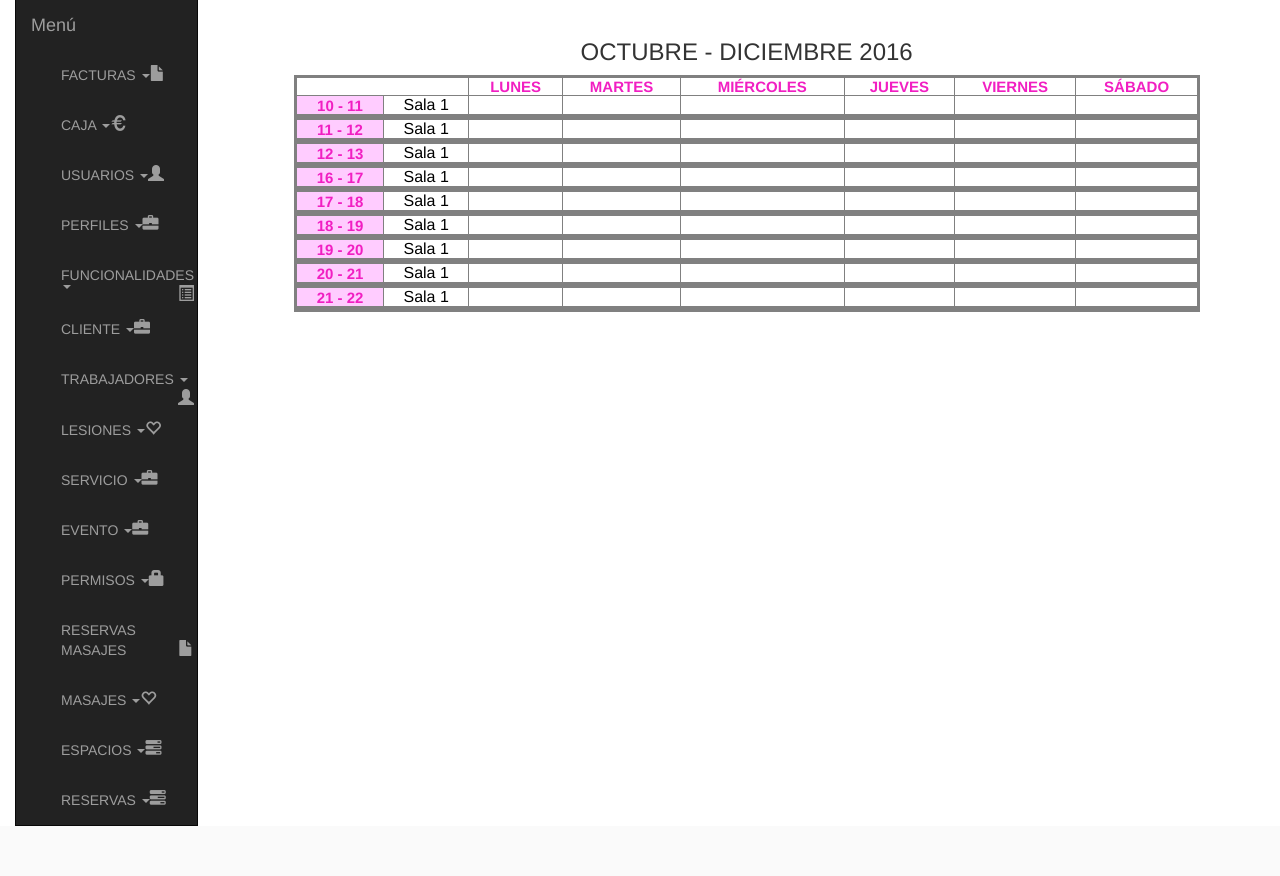
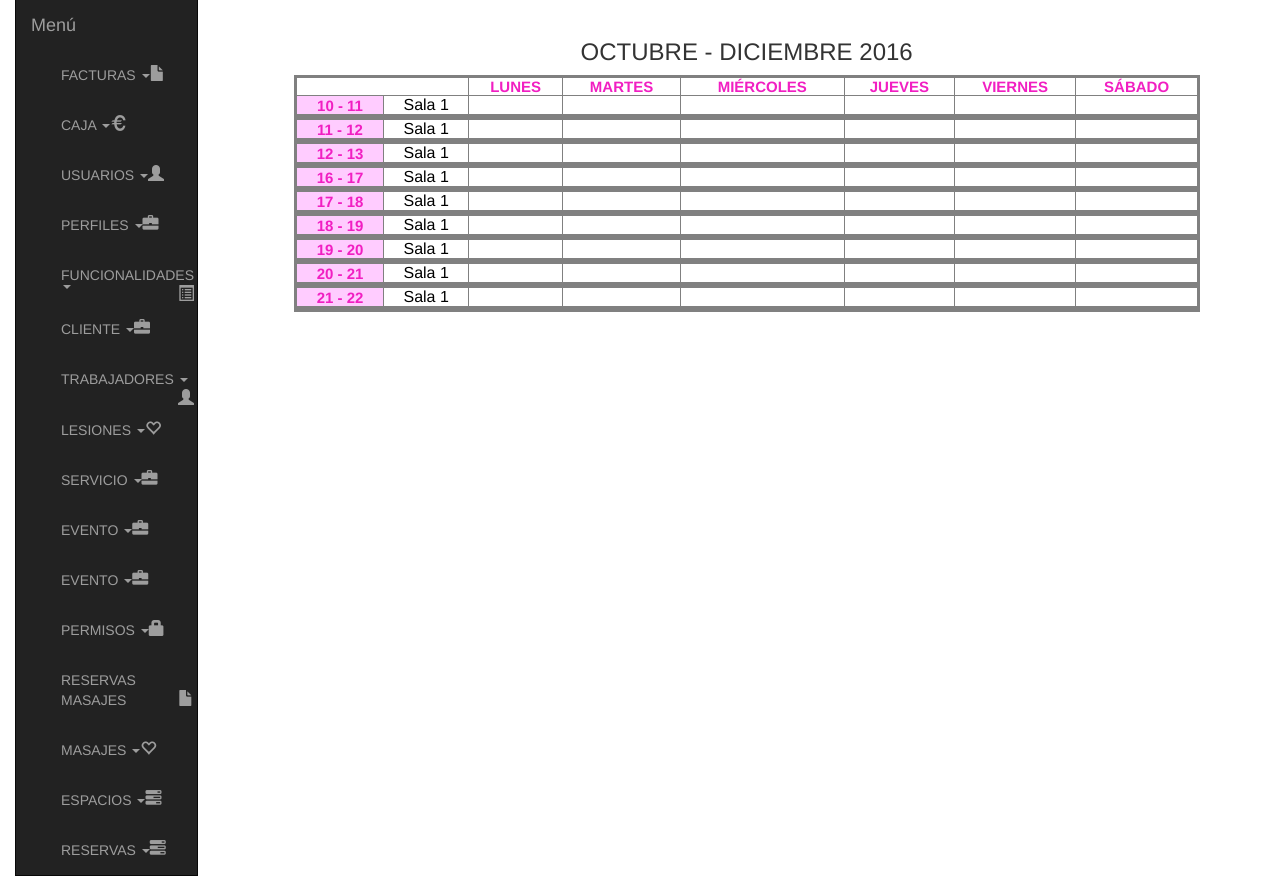
Before and after one commit to SergioESEI/IU-Grupo-5, a PHP site: page /views/default_Vista.php in a window 1280 px wide. Shown: the part 53-929 px from the top of the page. Before the commit the page ends 879 px from the top, so only its background shows below. Run offline with PHP 8.4, Linux system fonts and the light colour scheme; a user stored in the database is signed in.

Commit message:
reservaEvento

```diff
--- a/locates/Strings_CASTELLANO.php
+++ b/locates/Strings_CASTELLANO.php
@@ -43,6 +43,10 @@ $strings = array(
 	'titulo borrar evento' => 'Borrar evento',
 	'titulo editar evento' => 'Editar evento',
 	'titulo listar evento' => 'Ver evento',
+	'titulo añadir ReservaEvento' => 'Añadir Reserva de evento',
+	'titulo borrar ReservaEvento' => 'Borrar Reserva de evento',
+	'titulo editar ReservaEvento' => 'Editar Reserva de evento',
+	'titulo listar ReservaEvento' => 'Ver Reserva de evento',
 
 
 
@@ -103,6 +107,12 @@ $strings = array(
 	'modificarEvento' => 'Modificar evento perfil',
 	'consultarEvento' => 'Ver evento perfil',
 	'buscarEvento' => 'Buscar evento',
+	'gestionarReservaEvento' => 'EVENTO',
+	'altaReservaEvento' => 'Añadir Reserva evento',
+	'bajaReservaEvento' => 'Borrar Reserva evento',
+	'modificarReservaEvento' => 'Modificar Reserva evento',
+	'consultarReservaEvento' => 'Ver Reserva evento',
+	'buscarReservaEvento' => 'Buscar Reserva evento',
 
 	//Ventanas y botones comunes
 	'confirmar borrado' => '¿Confirmar borrado?',
@@ -287,6 +297,17 @@ $strings = array(
 	'nombre' => 'Nombre',
 	'descripcion' => 'Descripcion',
 
+	//Opciones vistas reserva de evento
+	'nueva  ReservaEvento' => 'NUEVA RESERVA EVENTO',
+	'borrar ReservaEvento' => 'BORRAR RESERVA EVENTO',
+	'editar ReservaEvento' => 'EDITAR RESERVA EVENTO',
+	'ver ReservaEvento' => 'VER RESERVA EVENTO',
+	'buscar ReservaEvento' => 'BUSCAR RESERVA EVENTO',
+	'ReservaEvento' => 'RESERVA EVENTO',
+	'id_evento' => 'Id Evento',
+	'id_reserva' => 'Id reserva',
+
+
 
 	//Modelos
 	'añadido exito' => 'Elemento añadido con éxito.',
--- a/views/menu.php
+++ b/views/menu.php
@@ -297,6 +297,34 @@
 							</ul>
 					</li>
 
+					<!-- Gestión de Reserva de eventos -->
+					<li class="dropdown">
+						<a href="#" class="dropdown-toggle" data-toggle="dropdown"><?php echo $strings['gestionarReservaEvento']; ?>
+						<span class="caret"></span>
+						<span style="font-size:16px;" class="pull-right hidden-xs showopacity glyphicon glyphicon-briefcase"></span></a>
+						<ul class="dropdown-menu forAnimate" role="menu">
+								<li>
+									<a href="../controllers/RESERVAEVEMTO_Controller.php?id=altaReservaEvento">
+									<span style="font-size:12px;" class="pull-right hidden-xs showopacity glyphicon glyphicon-plus"></span><?php echo $strings['altaReservaEvento']; ?></a>
+								</li>
+								<li>
+									<a href="../controllers/RESERVAEVENTO_Controller.php?id=bajaReservaEvento">
+									<span style="font-size:12px;" class="pull-right hidden-xs showopacity glyphicon glyphicon-remove"></span><?php echo $strings['bajaReservaEvento']; ?></a>
+								</li>
+								<li>
+									<a href="../controllers/RESERVAEVENTO_Controller.php?id=modificarReservaEvento">
+									<span style="font-size:12px;" class="pull-right hidden-xs showopacity glyphicon glyphicon-pencil"></span><?php echo $strings['modificarReservaEvento']; ?></a>
+								</li>
+								<li>
+									<a href="../controllers/RESERVAEVENTO_Controller.php?id=consultarEvento">
+									<span style="font-size:12px;" class="pull-right hidden-xs showopacity glyphicon glyphicon-book"></span><?php echo $strings['consultarReservaEvento']; ?></a>
+								</li>
+								<li>
+								  <a href="../controllers/RESERVAEVENTO_Controller.php?id=buscarEvento">
+								  <span style="font-size:12px;" class="pull-right hidden-xs showopacity glyphicon glyphicon-search"></span><?php echo $strings['buscarReservaEvento']; ?></a>
+								</li>
+							</ul>
+					</li>
 					<!-- Gestión de permisos -->
 					<li class="dropdown">
 						<a href="#" class="dropdown-toggle" data-toggle="dropdown"><?php echo $strings['gestionarPermisos']; ?>
```
Also changed, not shown: locates/Strings_GALEGO.php (+21 -0 lines).
